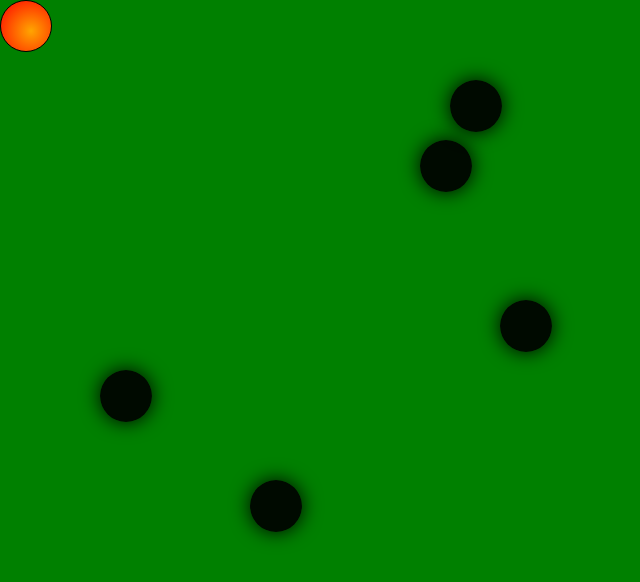
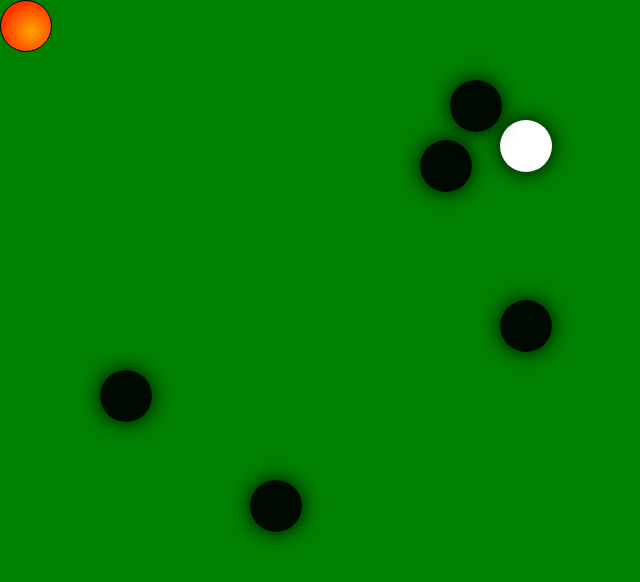
Before and after one commit to ksmolenwsei/2.Ball-in-a-hole, a plain HTML site: page index.html in a window 1280 px wide. Shown: the whole page, without its empty margins (0-640 px from the left). Drawn offline with Linux system fonts and the light colour scheme.

Commit message:
dodanie zdarzń dla wygranej i przegranej gry, resetowanie 2s po komunikacie

```diff
--- a/index.html
+++ b/index.html
@@ -11,7 +11,7 @@
     <div id="field">
         <div id="ball"></div>
         <p id="message"></p>
-        <div id="start"></div>
+        <div id="finish"></div>
         <div class="hole" id="hole1"></div>
         <div class="hole" id="hole2"></div>
         <div class="hole" id="hole3"></div>
--- a/style/style.css
+++ b/style/style.css
@@ -77,3 +77,14 @@ body{
     visibility: hidden;
     background: rgba(237, 243, 238, 0.506);
   }
+
+  #finish{
+    top   : 120px;
+    left  : 500px;
+    background: white;
+    position: absolute;
+    box-shadow: 0 0 20px black;
+    border-radius: 100%;
+    width : 52px;
+    height: 52px;
+  }
```
